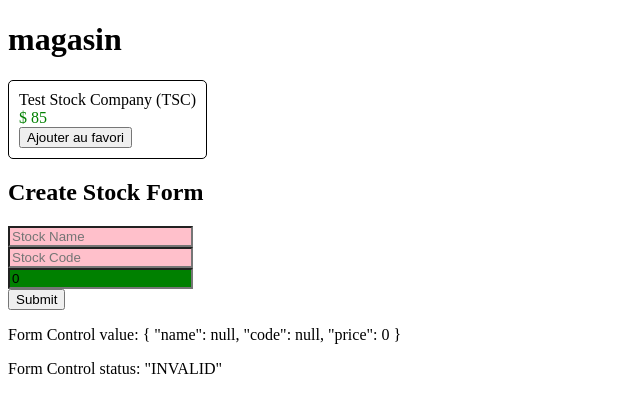
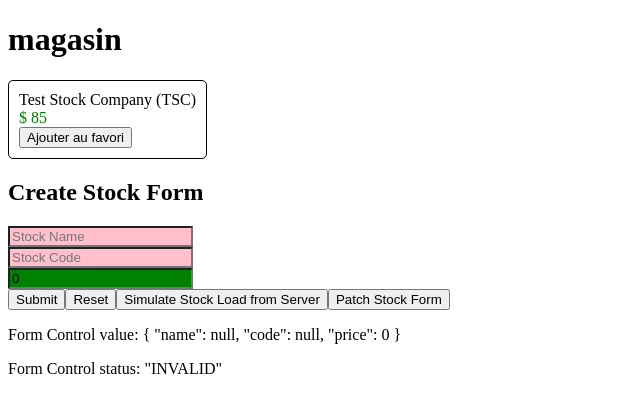
Before and after one commit to mugiwara62740/angular_formation, an Angular app: page / in a window 1280 px wide. Shown: the top 412 px of the page, without its empty margins (0-640 px from the left). Built offline with nearby package versions, Linux system fonts and the light colour scheme.

Commit message:
Form and Data Model - Reactive forms

```diff
--- a/src/app/model/stock.ts
+++ b/src/app/model/stock.ts
@@ -4,8 +4,7 @@ export class Stock {
     constructor(public name: string,
                 public code: string,
                 public price: number,
-                public previousPrice: number,
-                public exchange: string) {}
+                public previousPrice: number) {}
 
     isPositiveChange(): boolean {
         return this.price >= this.previousPrice;
--- a/src/app/stock/create-stock/create-stock.component.html
+++ b/src/app/stock/create-stock/create-stock.component.html
@@ -6,7 +6,7 @@
                    placeholder="Stock Name"
                    name="stockName"
                    formControlName="name">
-            <div *ngIf="name.invalid && ( name.dirty || name.touched )">
+            <div *ngIf="stockForm.get('name').invalid && ( stockForm.get('name').dirty || stockForm.get('name').touched )">
                 Name is required
             </div>
         </div>
@@ -41,6 +41,18 @@
             </div>
         </div>
         <button type="submit">Submit</button>
+        <button type="button"
+                (click)="resetForm()">
+            Reset
+        </button>
+        <button type="button"
+                (click)="loadStockFromServer()">
+            Simulate Stock Load from Server
+        </button>
+        <button type="button"
+                (click)="patchStockForm()">
+            Patch Stock Form
+        </button>
     </form>
 </div>
 <p>Form Control value: {{ stockForm.value | json }}</p>
--- a/src/app/stock/create-stock/create-stock.component.ts
+++ b/src/app/stock/create-stock/create-stock.component.ts
@@ -1,15 +1,19 @@
 import { Component, OnInit } from '@angular/core';
 import { FormControl, FormGroup } from '@angular/forms';
 import { Validators, FormBuilder } from '@angular/forms';
+import { Stock } from '../../model/stock'
+let counter = 1;
 @Component({
     selector: 'app-create-stock',
     templateUrl: './create-stock.component.html',
     styleUrls: ['./create-stock.component.css']
 })
 export class CreateStockComponent {
+    private stock: Stock;
     public stockForm: FormGroup;
     constructor(private fb: FormBuilder) {
         this.createForm();
+        this.stock = new Stock('Test ' + counter++, 'TST', 20, 10);
     }
     createForm() {
         this.stockForm = this.fb.group({
@@ -18,9 +22,22 @@ export class CreateStockComponent {
             price: [0, [Validators.required, Validators.min(0)]]
         });
     }
+    loadStockFromServer() {
+        this.stock = new Stock('Test ' + counter++, 'TST', 20, 10);
+        let stockFormModel = Object.assign({}, this.stock);
+        delete stockFormModel.previousPrice;
+        delete stockFormModel.favorite;
+        this.stockForm.setValue(stockFormModel);
+    }
+    patchStockForm() {
+        this.stock = new Stock(`Test ${counter++}`, 'TST', 20, 10);
+        this.stockForm.patchValue(this.stock);
+    }
+    resetForm() {
+        this.stockForm.reset();
+    }
     onSubmit() {
-        console.log('Stock Form Value', this.stockForm.value);
+        this.stock = Object.assign({}, this.stockForm.value);
+        console.log('Saving stock', this.stock);
     }
-    get name() { return this.stockForm.get('name'); }
-
 }
```
Lines whose indentation alone changed are shown as unchanged.
